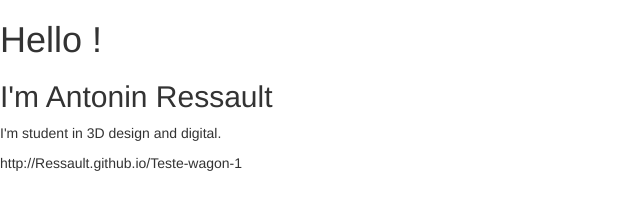
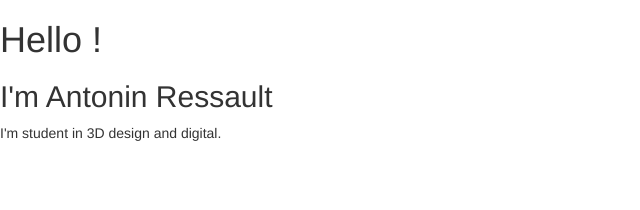
Before and after one commit to Ressault/Teste-wagon-1, a plain HTML site: page index.html in a window 1280 px wide. Shown: the whole page, without its empty margins (0-640 px from the left). Drawn offline with nearby package versions, Linux system fonts and the light colour scheme.

Commit message:
delete line

```diff
--- a/index.html
+++ b/index.html
@@ -31,5 +31,3 @@
     <script src="https://maxcdn.bootstrapcdn.com/bootstrap/3.2.0/js/bootstrap.min.js"></script>
   </body>
 </html>
-
-http://Ressault.github.io/Teste-wagon-1
```
